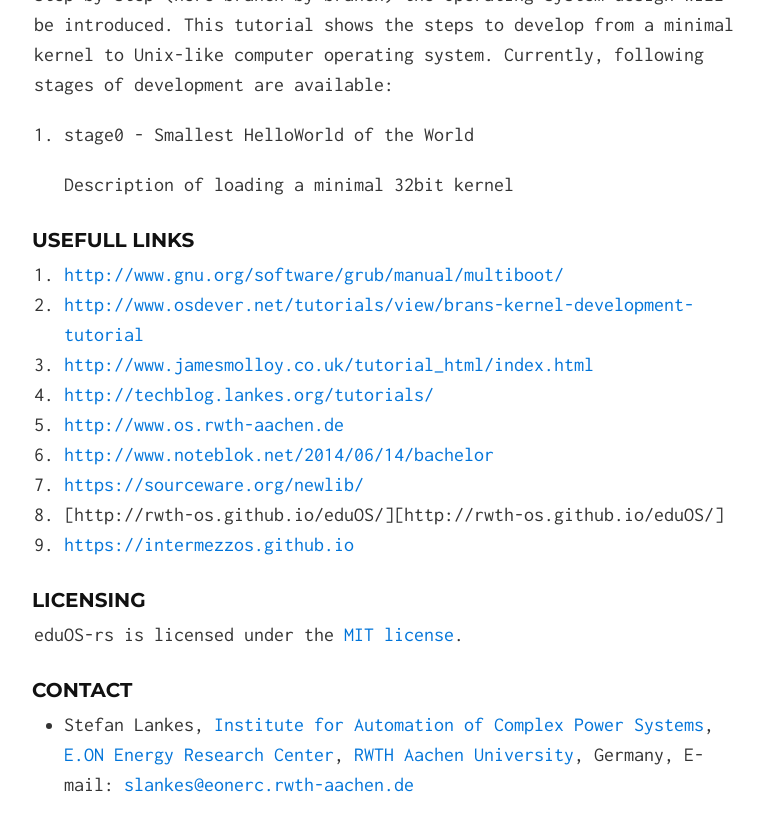
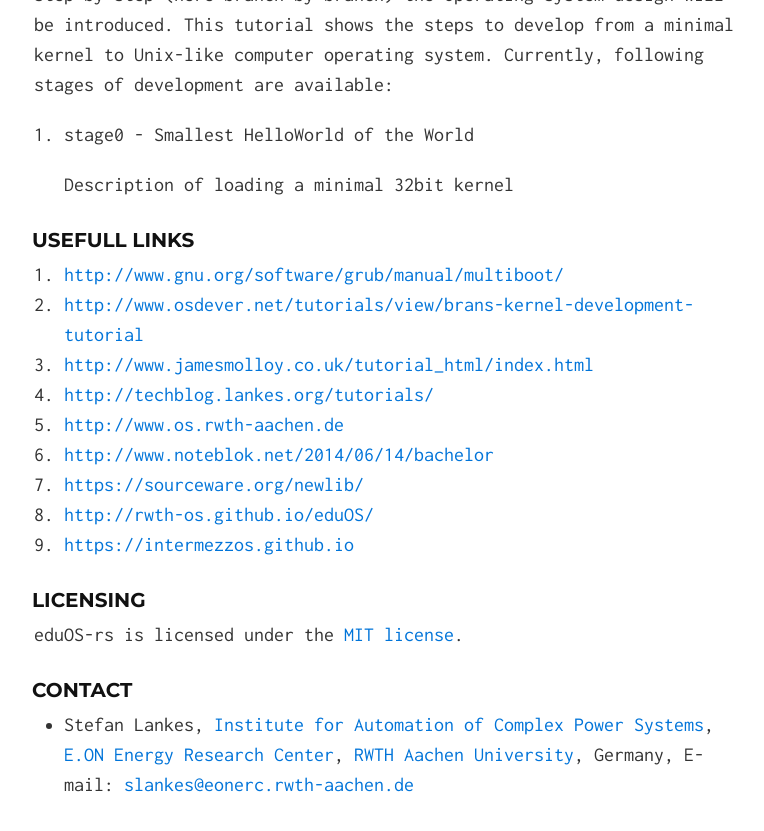
Before and after one commit to RWTH-OS/eduOS-rs, a Jekyll site: the page built from index.md, in a window 1280 px wide and 900 px high, scrolled down 1848 px. Shown: the top 831 px of the window, without its empty margins (256-1020 px from the left). Built offline with Jekyll 4.4.1, drawn with Linux system fonts in a browser that asks for light colours.

Commit message:
remove typos

```diff
--- a/index.md
+++ b/index.md
@@ -89,7 +89,7 @@ Currently, following stages of development are available:
 5. [http://www.os.rwth-aachen.de](http://www.os.rwth-aachen.de)
 6. [http://www.noteblok.net/2014/06/14/bachelor](http://www.noteblok.net/2014/06/14/bachelor)
 7. [https://sourceware.org/newlib/](https://sourceware.org/newlib/)
-8. [http://rwth-os.github.io/eduOS/][http://rwth-os.github.io/eduOS/]
+8. [http://rwth-os.github.io/eduOS/](http://rwth-os.github.io/eduOS/)
 9. [https://intermezzos.github.io](https://intermezzos.github.io)
 
 ### Licensing
```
